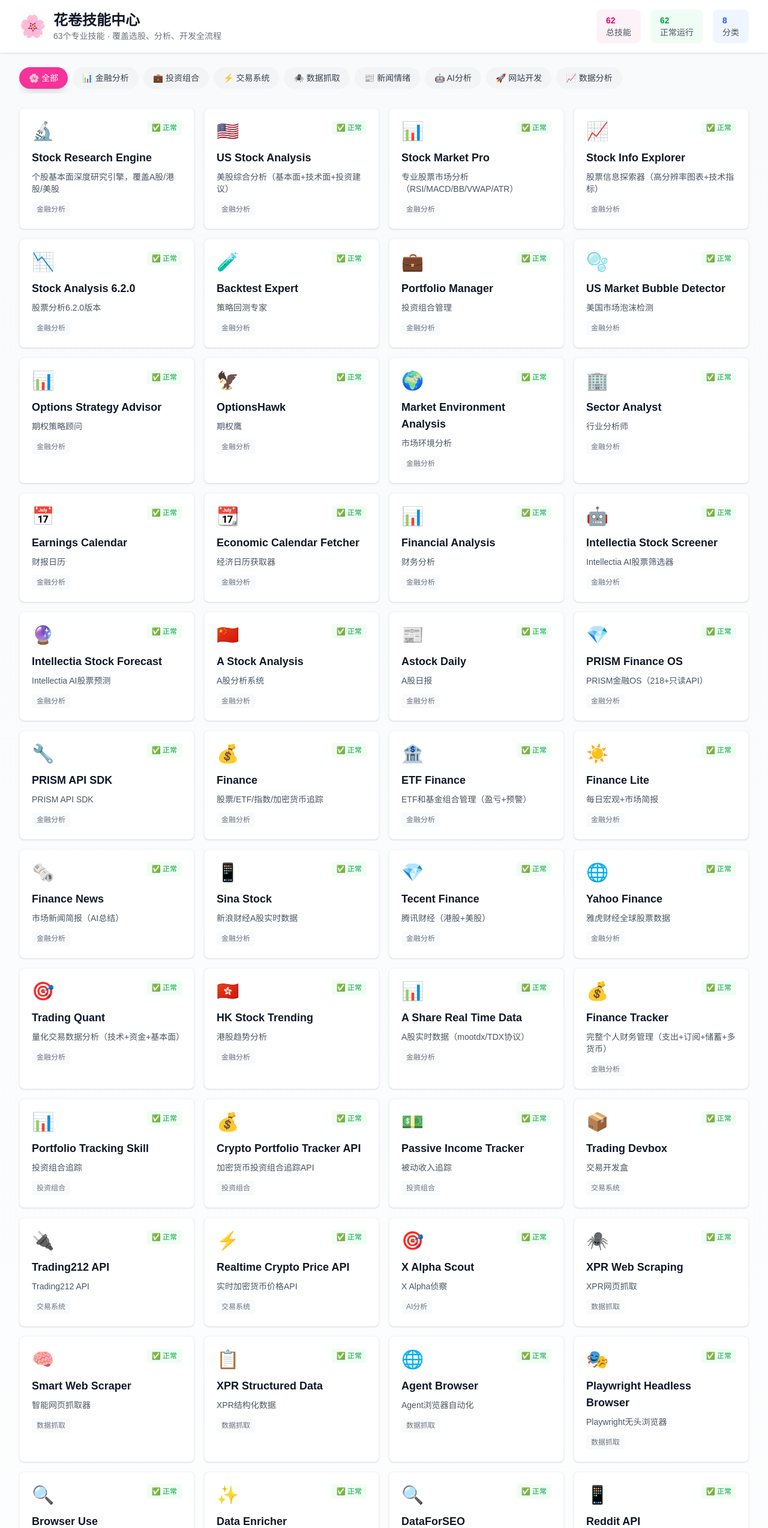
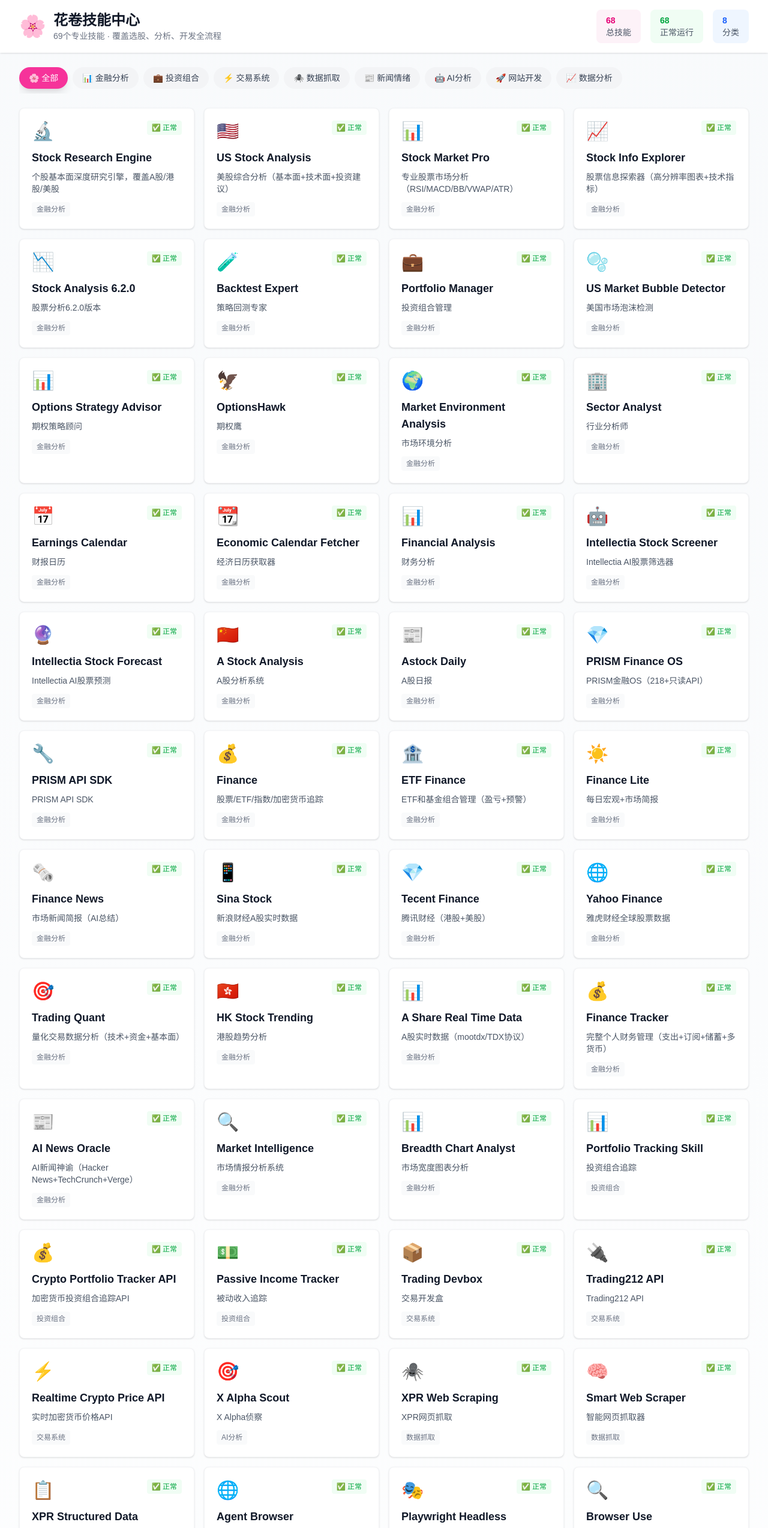
Before and after one commit to jadrankaahmd-png/huajuan-showcase, a Next.js app: page /skills in a window 1280 px wide. Shown: the top 2548 px of the page at 60% size. Built offline with nearby package versions, Linux system fonts and the light colour scheme.

Commit message:
feat: 新增9个Skills（金融分析+数据分析+日历）总计69个技能

```diff
--- a/app/skills/page.tsx
+++ b/app/skills/page.tsx
@@ -44,6 +44,9 @@
   { name: 'HK Stock Trending', description: '港股趋势分析', category: '金融分析', status: 'active', icon: '🇭🇰' },
   { name: 'A Share Real Time Data', description: 'A股实时数据（mootdx/TDX协议）', category: '金融分析', status: 'active', icon: '📊' },
   { name: 'Finance Tracker', description: '完整个人财务管理（支出+订阅+储蓄+多货币）', category: '金融分析', status: 'active', icon: '💰' },
+  { name: 'AI News Oracle', description: 'AI新闻神谕（Hacker News+TechCrunch+Verge）', category: '金融分析', status: 'active', icon: '📰' },
+  { name: 'Market Intelligence', description: '市场情报分析系统', category: '金融分析', status: 'active', icon: '🔍' },
+  { name: 'Breadth Chart Analyst', description: '市场宽度图表分析', category: '金融分析', status: 'active', icon: '📊' },
 
   // 投资组合与交易（7个）
   { name: 'Portfolio Tracking Skill', description: '投资组合追踪', category: '投资组合', status: 'active', icon: '📊' },
@@ -84,6 +87,9 @@
   { name: 'Data Analyst', description: '数据可视化+SQL查询+电子表格', category: '数据分析', status: 'active', icon: '📊' },
   { name: 'Finance Automation', description: '金融自动化', category: '数据分析', status: 'active', icon: '🤖' },
   { name: 'Google Analytics API', description: 'Google Analytics数据访问和分析', category: '数据分析', status: 'active', icon: '📈' },
+  { name: 'Advanced Calendar', description: '高级日历管理（支持多种日历服务）', category: '数据分析', status: 'active', icon: '📅' },
+  { name: 'Google Calendar', description: 'Google日历集成', category: '数据分析', status: 'active', icon: '📆' },
+  { name: 'Daily Report', description: '每日业务报告生成', category: '数据分析', status: 'active', icon: '📊' },
 ];
 
 const categories = ['全部', '金融分析', '投资组合', '交易系统', '数据抓取', '新闻情绪', 'AI分析', '网站开发', '数据分析'];
@@ -124,7 +130,7 @@
                 <span className="text-4xl">🌸</span>
                 <div>
                   <h1 className="text-2xl font-bold text-gray-900">花卷技能中心</h1>
-                  <p className="text-sm text-gray-500">63个专业技能 · 覆盖选股、分析、开发全流程</p>
+                  <p className="text-sm text-gray-500">69个专业技能 · 覆盖选股、分析、开发全流程</p>
                 </div>
               </a>
             </div>
```
